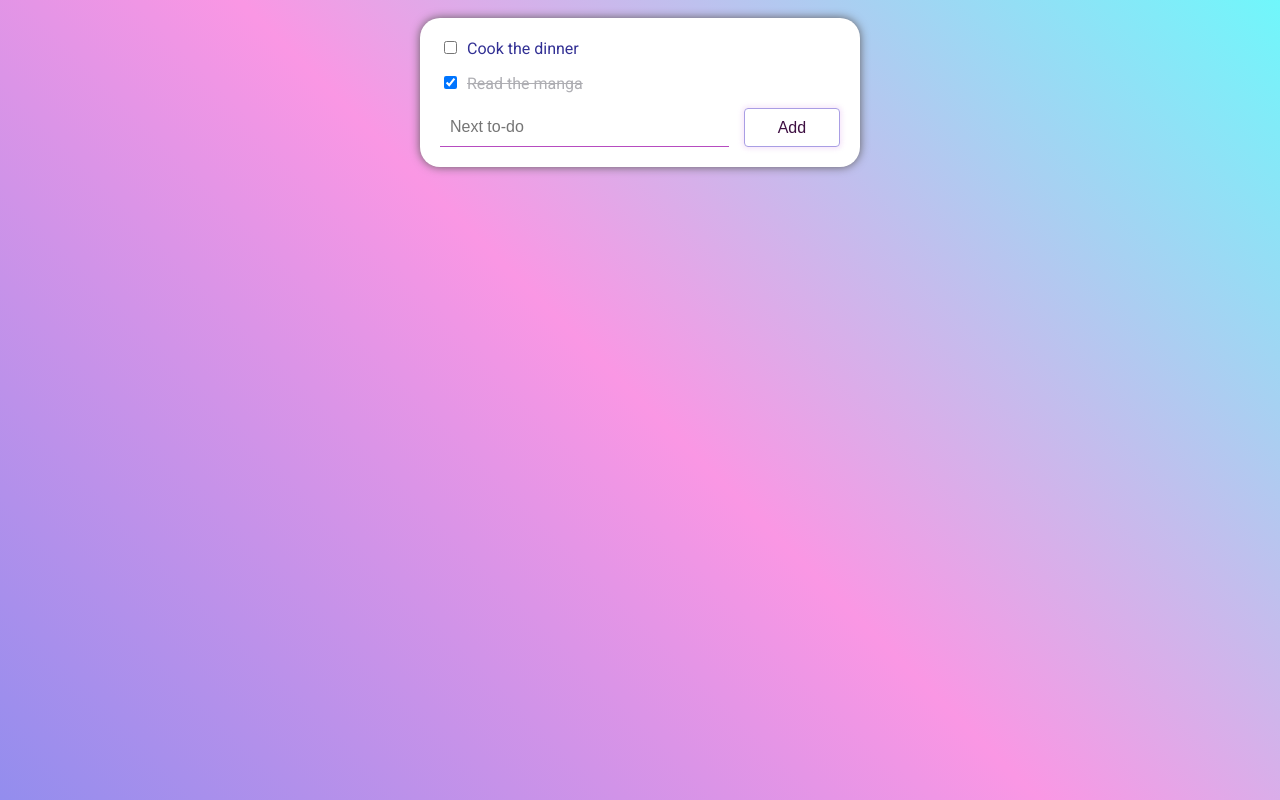
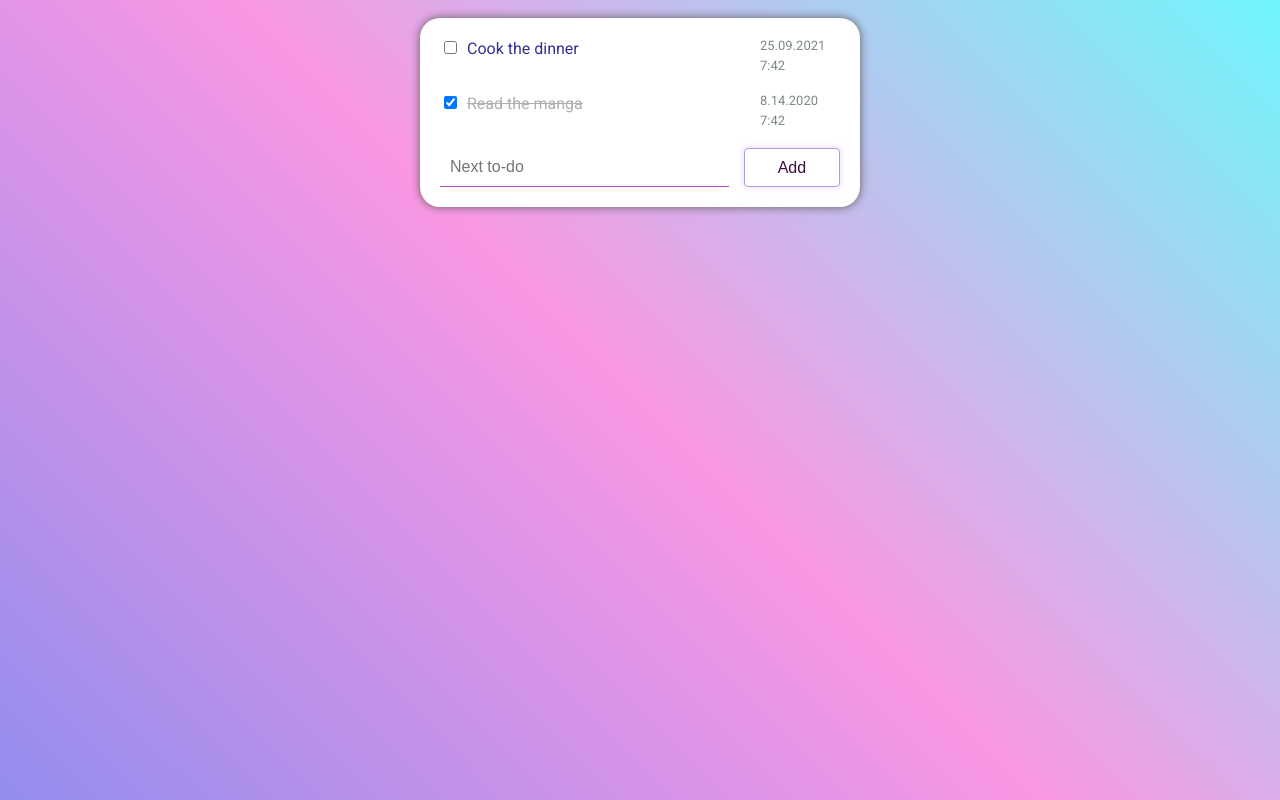
Before and after one commit to aisylu-iunusova/to-do-list, a React (Create React App) app: page / in a window 1280 px wide. Built offline with nearby package versions, Linux system fonts and the light colour scheme.

Commit message:
Added time, date of creation

```diff
--- a/public/index.html
+++ b/public/index.html
@@ -24,7 +24,7 @@
       work correctly both with client-side routing and a non-root public URL.
       Learn how to configure a non-root public URL by running `npm run build`.
     -->
-    <title>React App</title>
+    <title>To-do list</title>
   </head>
   <body>
     <noscript>You need to enable JavaScript to run this app.</noscript>
--- a/src/AddTodoForm/index.module.css
+++ b/src/AddTodoForm/index.module.css
@@ -36,14 +36,14 @@ form {
 }
 
 .btn:hover {
-  background-color: #a99ee4;
+  background: radial-gradient(#a99ee4, #fa97e4);
   border-color: #a99ee4;
 
   color: #fff;
 }
 
 .btn:active {
-  background-color: rgb(104, 82, 155);
+  background: rgb(104, 82, 155);
   border: none;
   transform: scale(0.95);
 }
--- a/src/App.module.css
+++ b/src/App.module.css
@@ -1,6 +1,6 @@
 .toDoList {
   display: grid;
-  gap: 15px;
+  gap: 20px;
 
   min-width: 400px;
   padding: 20px;
--- a/src/App.tsx
+++ b/src/App.tsx
@@ -7,10 +7,14 @@ const initialTodos: Todo[] = [
   {
     text: "Cook the dinner",
     complete: false,
+    date: "25.09.2021",
+    time: "7:42",
   },
   {
     text: "Read the manga",
     complete: true,
+    date: "8.14.2020",
+    time: "7:42",
   },
 ];
 
@@ -30,7 +34,9 @@ const App = () => {
 
   const addTodo: AddTodo = (text) => {
     if (text) {
-      return setTodos([...todos, { text, complete: false }]);
+      const date = new Date().toLocaleDateString();
+      const time = new Date().toLocaleTimeString().slice(0, -3);
+      return setTodos([...todos, { text, complete: false, date, time }]);
     }
   };
 
--- a/src/TodoListItem/index.module.css
+++ b/src/TodoListItem/index.module.css
@@ -1,4 +1,7 @@
 .todoListItem {
+  display: grid;
+  grid-template-columns: 80% 20%;
+
   width: 100%;
 
   /* padding: 10px 0; */
@@ -15,3 +18,11 @@
   text-decoration: line-through;
   color: rgb(174, 174, 179);
 }
+
+.date {
+  display: grid;
+  gap: 5px;
+
+  font-size: 13px;
+  color: rgb(125, 136, 136);
+}
--- a/src/TodoListItem/index.tsx
+++ b/src/TodoListItem/index.tsx
@@ -6,6 +6,8 @@ type ToggleTodo = (selectedTodo: Todo) => void;
 export type Todo = {
   text?: string;
   complete: boolean;
+  date: string;
+  time: string;
 };
 
 type Props = {
@@ -26,6 +28,10 @@ const TodoListItem = ({ todo, toggleTodo }: Props) => {
         />
         {todo.text}
       </label>
+      <div className={styles.date}>
+        <span>{todo.date}</span>
+        <span>{todo.time}</span>
+      </div>
     </li>
   );
 };
```
Also changed, not shown: 1 other file (tests, documents, lock files or other folders).
